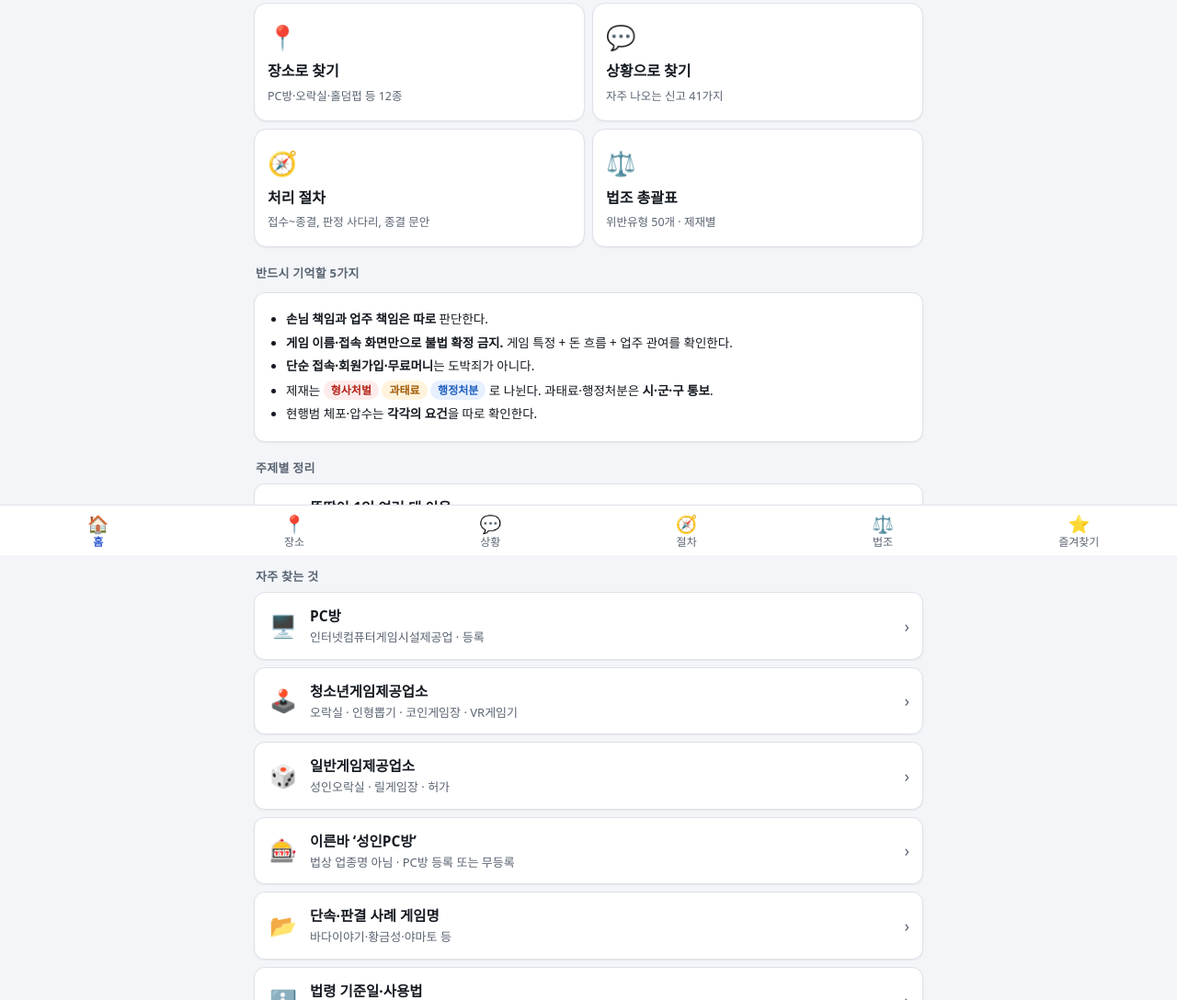
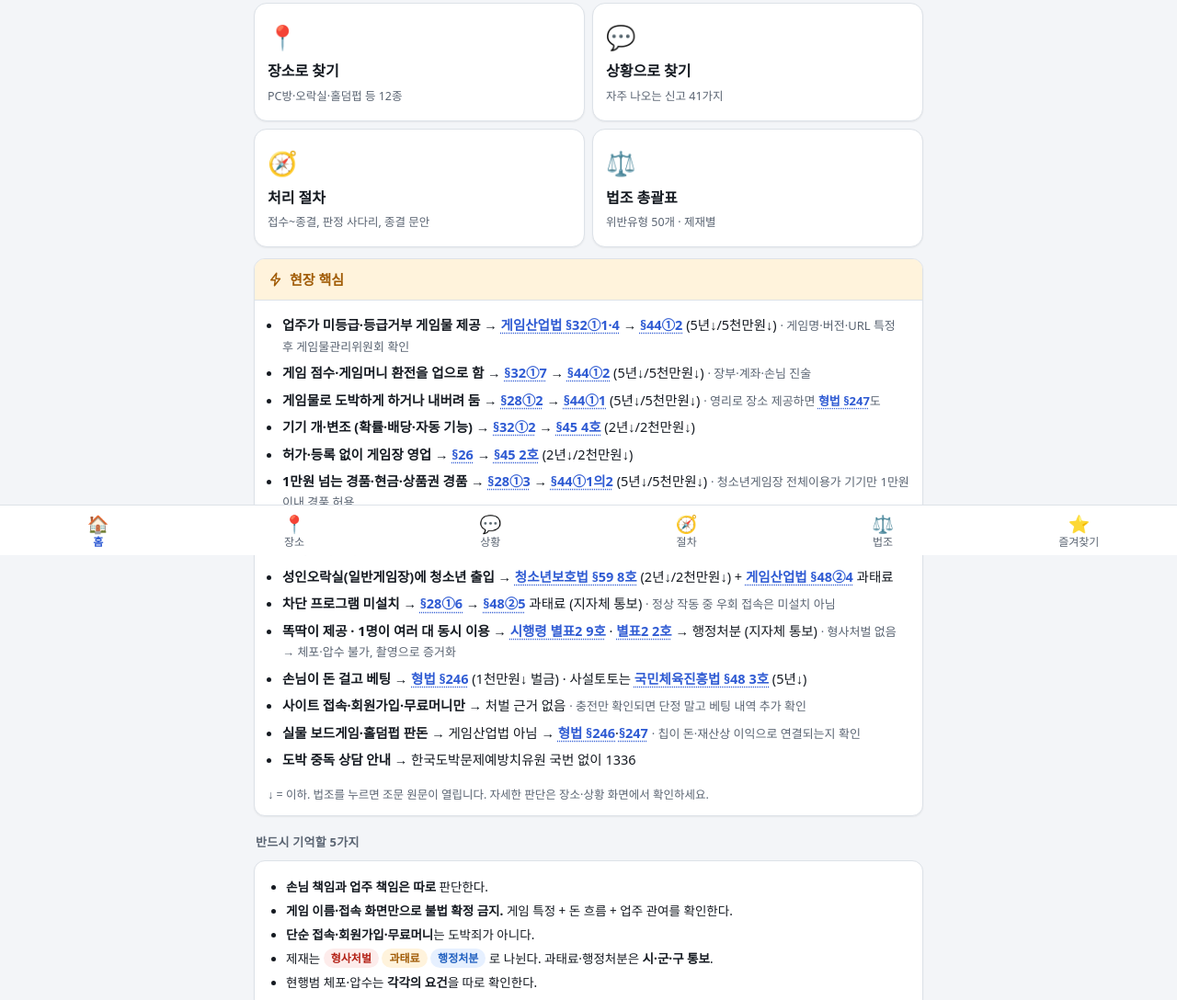
Before and after one commit to bandit1397/Game-Related-Incident-Response-Reference, a plain HTML site: page index.html in a window 1280 px wide. Shown: the part 196-1284 px from the top of the page at 92% size. Drawn offline with Linux system fonts and the light colour scheme.

Commit message:
홈 화면에 현장 핵심 요약 추가
- 개 신고 가이드와 같은 형식의 "현장 핵심" 카드(행위 → 적용법조·처벌) 14줄
- 법조는 눌러서 조문 원문 확인, 별표2 9호·2호 각각 링크
- README 구성표에 현장 핵심 추가

Co-Authored-By: Claude Opus 5.5 <noreply@anthropic.com>

```diff
--- a/index.html
+++ b/index.html
@@ -143,6 +143,14 @@ header.top .icon.star.on{color:#ffd54a}
 .ritem .rm{flex:none;border:0;background:none;color:var(--muted);font-size:20px;width:34px;height:34px;cursor:pointer}
 .toast{position:fixed;left:50%;bottom:calc(80px + env(safe-area-inset-bottom));transform:translateX(-50%);background:#222;color:#fff;font-size:14px;padding:9px 16px;border-radius:999px;z-index:60;opacity:0;transition:opacity .2s;pointer-events:none}
 .toast.on{opacity:.92}
+.keycard{background:var(--card);border:1px solid var(--line);border-radius:12px;margin:12px 0;overflow:hidden;box-shadow:var(--shadow)}
+.keycard .hd{background:var(--amber-soft);color:var(--amber);font-weight:700;font-size:15px;padding:10px 14px;display:flex;align-items:center;gap:6px;border-bottom:1px solid var(--line)}
+.keycard .hd svg{width:18px;height:18px;fill:none;stroke:currentColor;stroke-width:2;stroke-linejoin:round}
+.keycard ul{margin:0;padding:8px 14px 10px 30px;font-size:14.5px}
+.keycard li{margin:7px 0;line-height:1.55}
+.keycard li b{font-weight:700}
+.keycard li .muted{font-size:13px}
+.keycard .ft{font-size:12.5px;color:var(--muted);padding:0 14px 12px}
 .sheet-bg{position:fixed;inset:0;background:rgba(0,0,0,.45);z-index:50;display:none}
 .sheet{position:fixed;left:0;right:0;bottom:0;z-index:51;background:var(--card);border-radius:16px 16px 0 0;max-height:82vh;display:none;flex-direction:column;max-width:760px;margin:0 auto;box-shadow:0 -4px 20px rgba(0,0,0,.2);padding-bottom:env(safe-area-inset-bottom)}
 .sheet.on,.sheet-bg.on{display:flex}
@@ -719,6 +727,24 @@ const TOPICS = {
   act:["장치·기기 번호·대수·시간 촬영, 출처와 업주 인지 여부 진술 기록","시·군·구 게임 담당에 통보(행정처분: 자동진행장치 1차 영업정지 1개월, 1인 다대 1차 경고 — 시행규칙 별표5)","환전·개변조·도박 정황이 함께 있으면 그 부분은 형사 → 생활질서계 인계"]}
 };
 
+/* ---------- 현장 핵심 (홈 요약) : [행위, 적용법조·처벌, 보충] ---------- */
+const KEY = [
+  ["업주가 미등급·등급거부 게임물 제공", "게임산업법 §32①1·4 → §44①2 (5년↓/5천만원↓)", "게임명·버전·URL 특정 후 게임물관리위원회 확인"],
+  ["게임 점수·게임머니 환전을 업으로 함", "§32①7 → §44①2 (5년↓/5천만원↓)", "장부·계좌·손님 진술"],
+  ["게임물로 도박하게 하거나 내버려 둠", "§28①2 → §44①1 (5년↓/5천만원↓)", "영리로 장소 제공하면 형법 §247도"],
+  ["기기 개·변조 (확률·배당·자동 기능)", "§32①2 → §45 4호 (2년↓/2천만원↓)", ""],
+  ["허가·등록 없이 게임장 영업", "§26 → §45 2호 (2년↓/2천만원↓)", ""],
+  ["1만원 넘는 경품·현금·상품권 경품", "§28①3 → §44①1의2 (5년↓/5천만원↓)", "청소년게임장 전체이용가 기기만 1만원 이내 경품 허용"],
+  ["PC방·오락실 밤 10시~아침 9시 청소년 출입", "§28①7 → §46 2호 (1년↓/1천만원↓)", "보호자 동반이면 예외 · 청소년은 처벌 대상 아님"],
+  ["성인오락실(일반게임장)에 청소년 출입", "청소년보호법 §59 8호 (2년↓/2천만원↓) + 게임산업법 §48②4 과태료", ""],
+  ["차단 프로그램 미설치", "§28①6 → §48②5 과태료 (지자체 통보)", "정상 작동 중 우회 접속은 미설치 아님"],
+  ["똑딱이 제공 · 1명이 여러 대 동시 이용", "시행령 별표2 9호 · 별표2 2호 → 행정처분 (지자체 통보)", "형사처벌 없음 → 체포·압수 불가, 촬영으로 증거화"],
+  ["손님이 돈 걸고 베팅", "형법 §246 (1천만원↓ 벌금) · 사설토토는 국민체육진흥법 §48 3호 (5년↓)", ""],
+  ["사이트 접속·회원가입·무료머니만", "처벌 근거 없음", "충전만 확인되면 단정 말고 베팅 내역 추가 확인"],
+  ["실물 보드게임·홀덤펍 판돈", "게임산업법 아님 → 형법 §246·§247", "칩이 돈·재산상 이익으로 연결되는지 확인"],
+  ["도박 중독 상담 안내", "한국도박문제예방치유원 국번 없이 1336", ""]
+];
+
 /* ---------- 단속·판결 사례 ---------- */
 const CASES = [
  ["바다이야기","미등급 제공","2016 거창경찰 적발 / 서울북부지법 2013고단2209"],
@@ -892,6 +918,11 @@ function home(){
     <a class="big" href="#flow"><i>🧭</i><b>처리 절차</b><span>접수~종결, 판정 사다리, 종결 문안</span></a>
     <a class="big" href="#law"><i>⚖️</i><b>법조 총괄표</b><span>위반유형 ${Object.keys(V).length}개 · 제재별</span></a>
   </div>
+  <section class="keycard" aria-labelledby="keyhd">
+    <div class="hd" id="keyhd"><svg viewBox="0 0 24 24" aria-hidden="true"><path d="M13 3 5 13h6l-1 8 8-10h-6z"/></svg>현장 핵심</div>
+    <ul>${KEY.map(k=>`<li><b>${esc(k[0])}</b> → ${L(esc(k[1]))}${k[2]?` <span class="muted">· ${L(esc(k[2]))}</span>`:""}</li>`).join("")}</ul>
+    <div class="ft">↓ = 이하. 법조를 누르면 조문 원문이 열립니다. 자세한 판단은 장소·상황 화면에서 확인하세요.</div>
+  </section>
   <div class="sec-label">반드시 기억할 5가지</div>
   <div class="card small">
     <ul class="tight">
```
Also changed, not shown: 1 other file.
